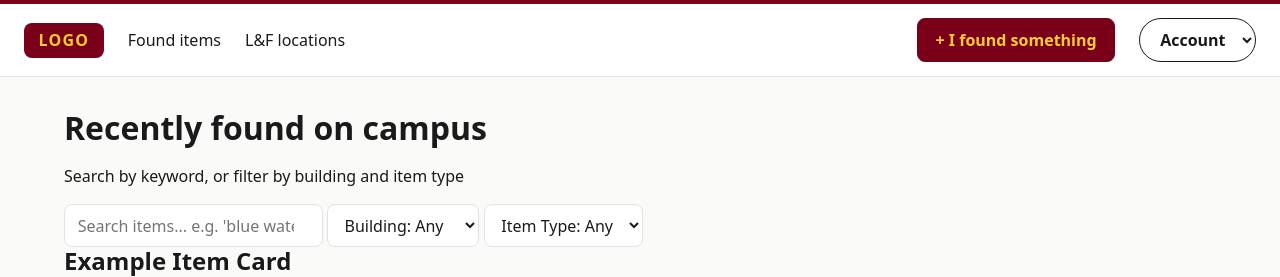
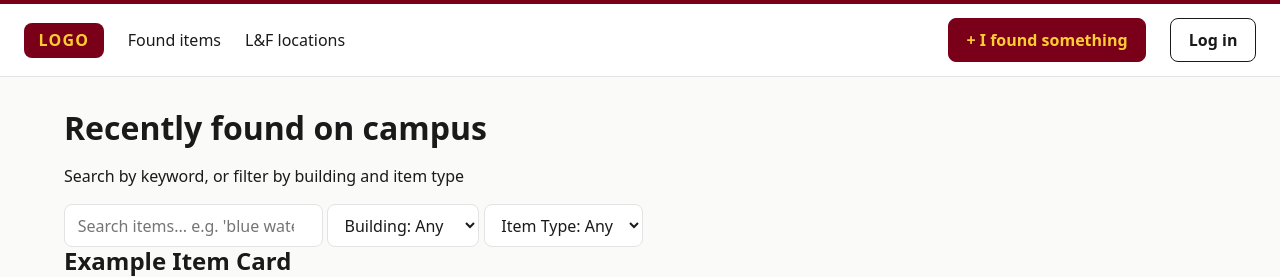
Before and after one commit to CSCI-5117-F26/developing-the-interactive-web-project-1-group-1, a Flask app: page / in a window 1280 px wide. Shown: the top 277 px of the page. Run offline with Flask 3, Linux system fonts and the light colour scheme; some libraries are stand-ins or nearby versions.

Commit message:
Added login/logout to header

```diff
--- a/src/developing_the_interactive_web_project_1_group_1/templates/base.html
+++ b/src/developing_the_interactive_web_project_1_group_1/templates/base.html
@@ -28,11 +28,19 @@ href="https://cdn.jsdelivr.net/npm/purecss@3.0.0/build/grids-responsive-min.css"
           <button class="btn-accent">+ I found something</button>
         </form>
 
-        <select name="account" id="account" class="account-select">
-          <option value="">Account</option>
-          <option value="settings">Settings</option>
-          <option value="profile">Profile</option>
-        </select>
+        {% if session.user %}
+          <span>{{ session.user.userinfo.name }}</span>
+          <a href="{{ url_for('logout') }}">Log out</a>
+          <select name="account" id="account" class="account-select">
+            <option value="">Account</option>
+            <option value="settings">Settings</option>
+            <option value="profile">Profile</option>
+          </select>
+        {% else %}
+          <form action="{{ url_for('login') }}" method="get">
+            <button>Log in</button>
+          </form>
+        {% endif %}
       </div>
     </header>
 
```
